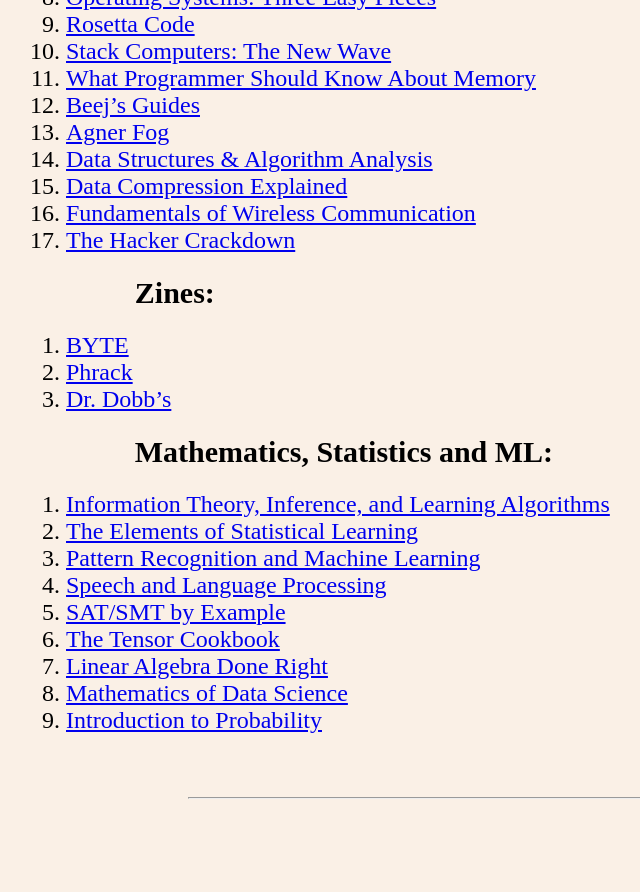
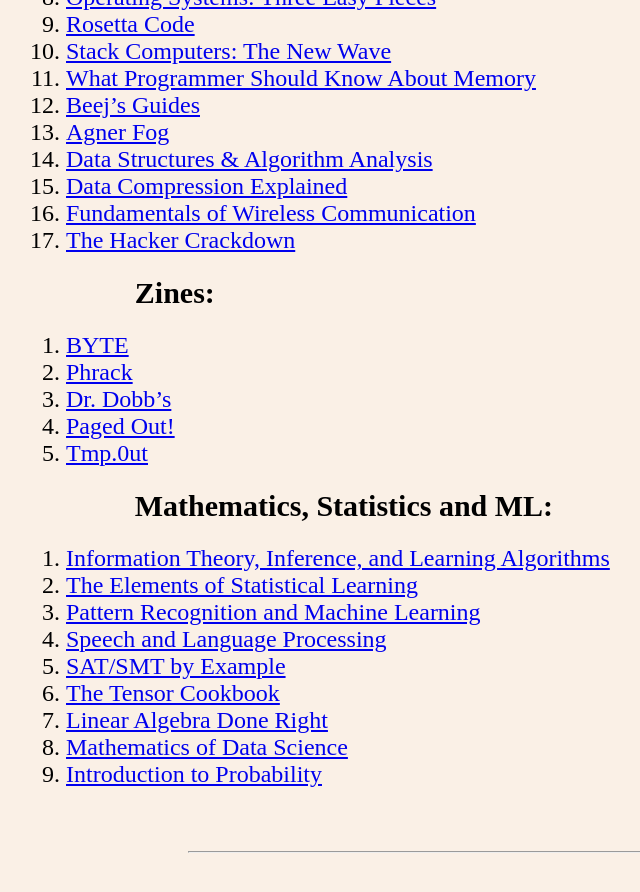
Before and after one commit to TeAeg/teaeg.github.io, a Jekyll site: the page built from index.md, in a window 1280 px wide and 900 px high, scrolled down 2461 px. Shown: the top 892 px of the window, without its empty margins (70-710 px from the left). Built offline with Jekyll 4.4.1, drawn with Linux system fonts in a browser that asks for light colours; our own code applies the rules of GitHub Pages for plain Markdown files; before the commit the page ends 3307 px from its top, so only the background shows below that.

Commit message:
Added two link to the zines section
Added two link to the zines section: Tmp.0ut and Paged Out!

```diff
--- a/index.md
+++ b/index.md
@@ -90,6 +90,8 @@
 1. [BYTE](https://www.worldradiohistory.com/Byte_Magazine.htm)
 2. [Phrack](https://phrack.org/news)
 3. [Dr. Dobb's](https://jacobfilipp.com/DrDobbs/start.htm)
+4. [Paged Out!](https://pagedout.institute)
+5. [Tmp.0ut](https://tmpout.sh)
 
 ## Mathematics, Statistics and ML:
 1. [Information Theory, Inference, and Learning Algorithms](https://www.inference.org.uk/mackay/itila)
```
